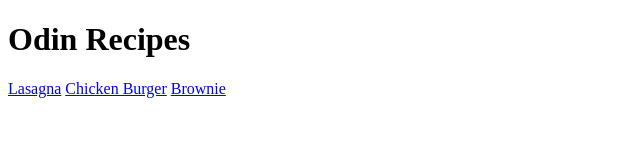
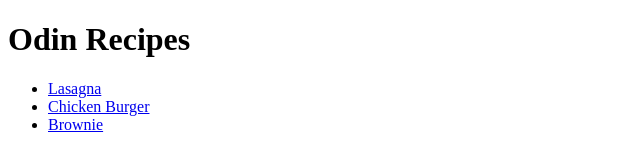
Before and after one commit to fatahmaziz/odin-recipes, a plain HTML site: page index.html in a window 1280 px wide. Shown: the whole page, without its empty margins (0-640 px from the left). Drawn offline with Linux system fonts and the light colour scheme.

Commit message:
added recipe links to unordered list

```diff
--- a/index.html
+++ b/index.html
@@ -8,8 +8,10 @@
 </head>
 <body>
     <h1>Odin Recipes</h1>
-    <a href="./recipes/lasagna.html">Lasagna</a>
-    <a href="./recipes/chicken-burger.html">Chicken Burger</a>
-    <a href="./recipes/brownie.html">Brownie</a>
+    <ul>
+        <li><a href="./recipes/lasagna.html">Lasagna</a></li>
+        <li><a href="./recipes/chicken-burger.html">Chicken Burger</a></li>
+        <li><a href="./recipes/brownie.html">Brownie</a></li>
+    </ul>
 </body>
 </html>
```
